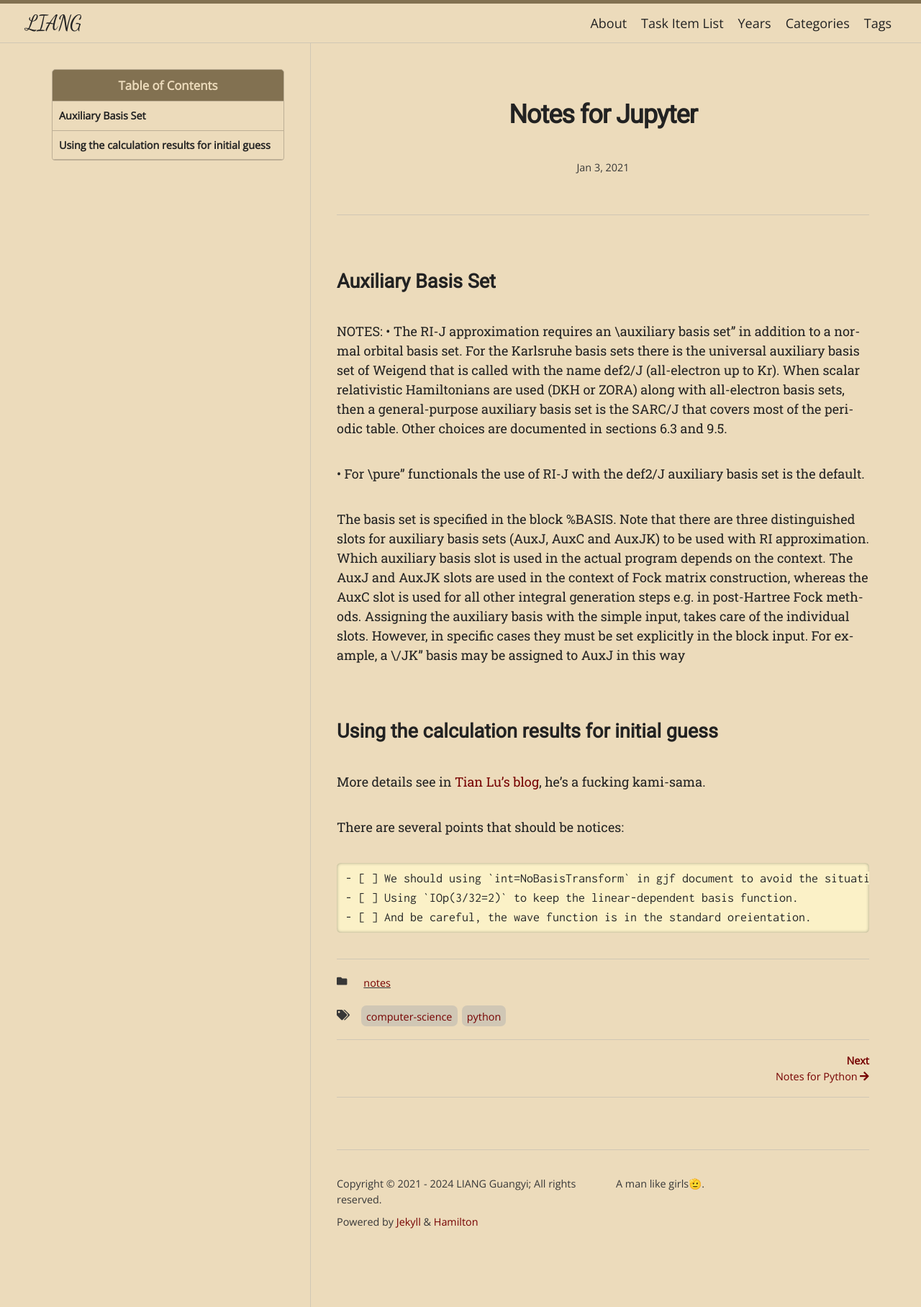
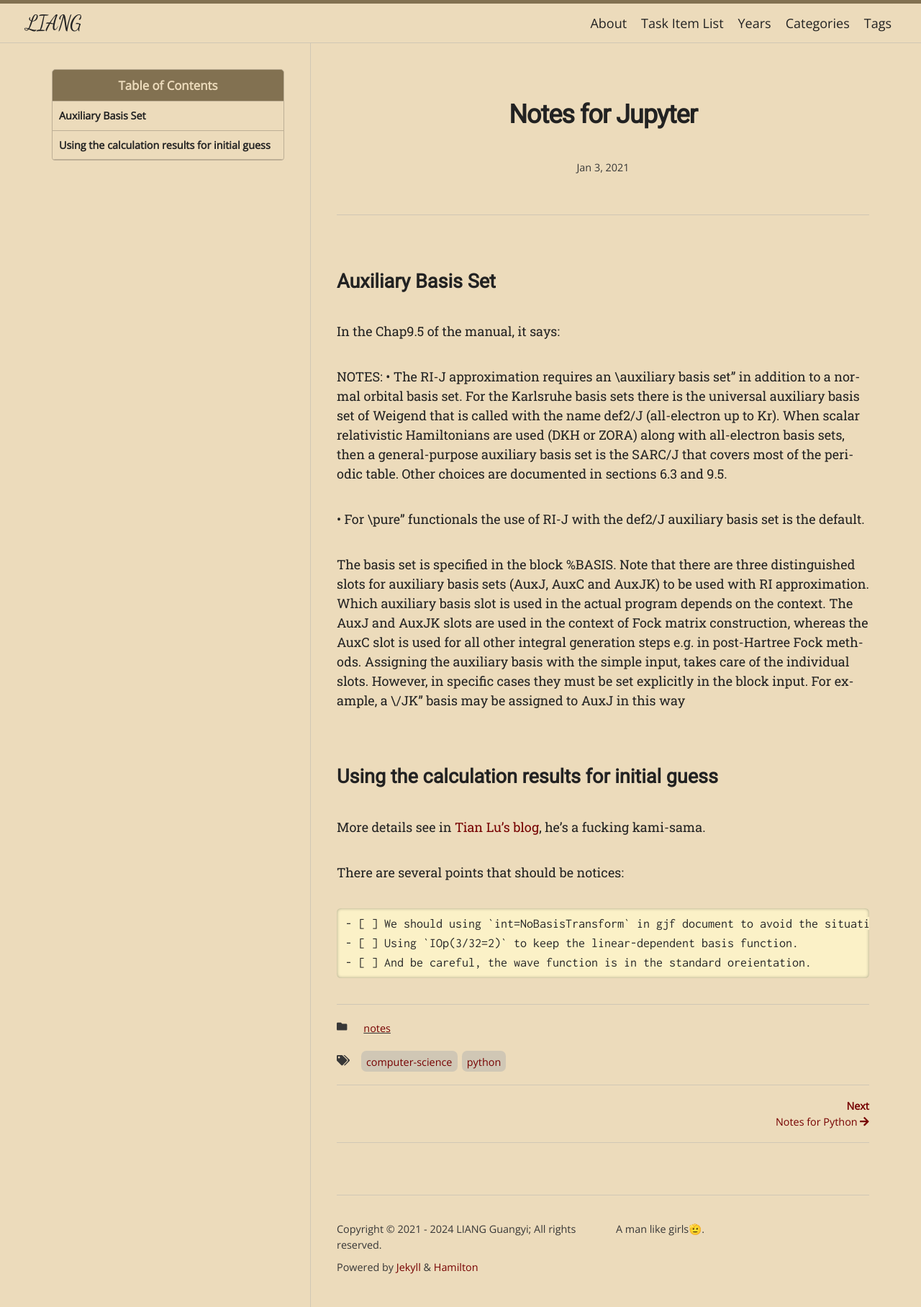
Before and after one commit to liangguangyii/liangguangyii.github.io, a Jekyll site: the page built from _posts/2021-1-3-notes-for-orca.md, in a window 1280 px wide. Shown: the whole page at 72% size. Built offline with Jekyll 4.4.1, drawn with Linux system fonts in a browser that asks for light colours; nearby versions of some CDN libraries; some web fonts are replaced.

Commit message:
updte orca notes

```diff
--- a/_posts/2021-1-3-notes-for-orca.md
+++ b/_posts/2021-1-3-notes-for-orca.md
@@ -8,6 +8,8 @@ math: true
 ---
 
 ## Auxiliary Basis Set
+
+In the Chap9.5 of the manual, it says:
 
 NOTES:
 • The RI-J approximation requires an \auxiliary basis set" in addition to a normal orbital basis set. For the Karlsruhe basis sets there is the universal auxiliary basis set of Weigend that is called with the name def2/J (all-electron up to Kr). When scalar relativistic Hamiltonians are used (DKH or ZORA) along with all-electron basis sets, then a general-purpose auxiliary basis set is the SARC/J that covers most of the periodic table. Other choices are documented in sections 6.3 and 9.5.
```
